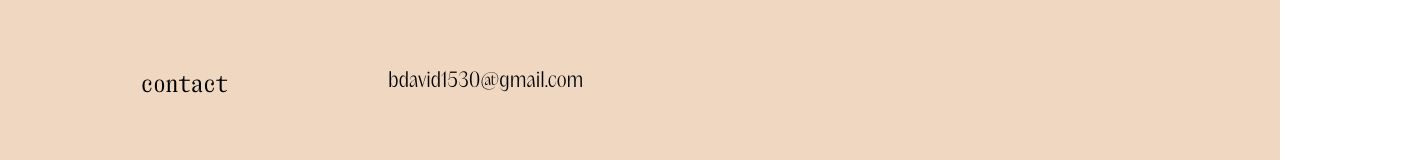
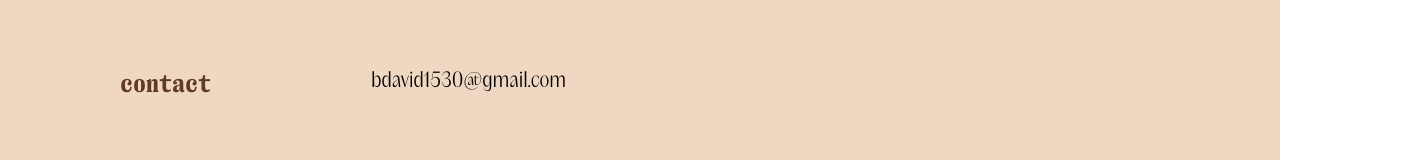
Before and after one commit to brian-david4/brian-portfolio-website, a React (Vite) app in the folder portfolio-website/: page / in a window 1280 px wide. Shown: the part 578-738 px from the top of the page, 1421 px wide, since content can reach past the window. Built offline with nearby package versions, Linux system fonts and the light colour scheme.

Commit message:
Create contact mailto entry animation

```diff
--- a/portfolio-website/src/index.css
+++ b/portfolio-website/src/index.css
@@ -5,9 +5,10 @@
   --header-height: 60px;
   --nav-menu-height: 400px;
   /* colours */
-  --light-brown: rgb(239, 215, 193);
+  --light-brown: #efd7c1;
   --vdark-blue: rgb(19, 33, 49);
   --charcoal: rgb(66, 74, 83);
+  --coffee: #5f3a27;
 }
 @font-face {
   font-family: "Right Serif Mono Regular";
--- a/portfolio-website/src/pages/Home/Home.tsx
+++ b/portfolio-website/src/pages/Home/Home.tsx
@@ -1,7 +1,7 @@
 import { motion } from "framer-motion";
 import { useInView } from "react-intersection-observer";
 import styles from "./home.module.css";
-import { titleWordsAnim } from "./homeAnims";
+import { contactReveal, titleWordsAnim } from "./homeAnims";
 import { useState } from "react";
 
 const Home = () => {
@@ -37,6 +37,12 @@ const Home = () => {
           </div>
         </div>
         <div className={styles.contactWrapper}>
+          <motion.div
+            variants={contactReveal}
+            initial="initial"
+            animate="enter"
+            className={styles.reveal}
+          />
           <div className={styles.contactTitle}>contact</div>
           <a
             className={isEmailHovered ? styles.hoveredItalic : ""}
--- a/portfolio-website/src/pages/Home/home.module.css
+++ b/portfolio-website/src/pages/Home/home.module.css
@@ -45,15 +45,24 @@
 }
 .contactWrapper {
   position: relative;
-  left: 11vw;
+  width: fit-content;
+  left: 15vmin;
   margin-top: 30vh;
   display: flex;
   gap: 20vmin;
   user-select: none;
 }
+.reveal {
+  width: 100%;
+  position: absolute;
+  height: 100%;
+  background-color: var(--light-brown);
+  transform-origin: right;
+}
 .contactTitle {
-  font-family: "Right Serif Mono Regular";
-  font-size: 24px;
+  font-family: "Right Serif Mono Dark";
+  font-size: 25px;
+  color: var(--coffee);
 }
 .contactWrapper > a {
   font-size: 20px;
@@ -79,7 +88,6 @@
     flex-direction: column;
     gap: 10px;
     margin-top: 20vh;
-    left: 15vmin;
   }
 }
 @media (max-width: 500px) {
--- a/portfolio-website/src/pages/Home/homeAnims.ts
+++ b/portfolio-website/src/pages/Home/homeAnims.ts
@@ -13,3 +13,13 @@ export const titleWordsAnim = {
     transition: { duration: 0.3, delay: n * 0.05, ease: [0.76, 0, 0.24, 1] },
   }),
 };
+
+export const contactReveal = {
+  initial: {
+    scaleX: "100%",
+  },
+  enter: {
+    scaleX: "0%",
+    transition: { duration: 0.9, ease: [0.65, 0, 0.35, 1], delay: 0.9 },
+  },
+};
```
Also changed, not shown: portfolio-website/fonts/PPRightSerifMono-Dark.otf (added).
